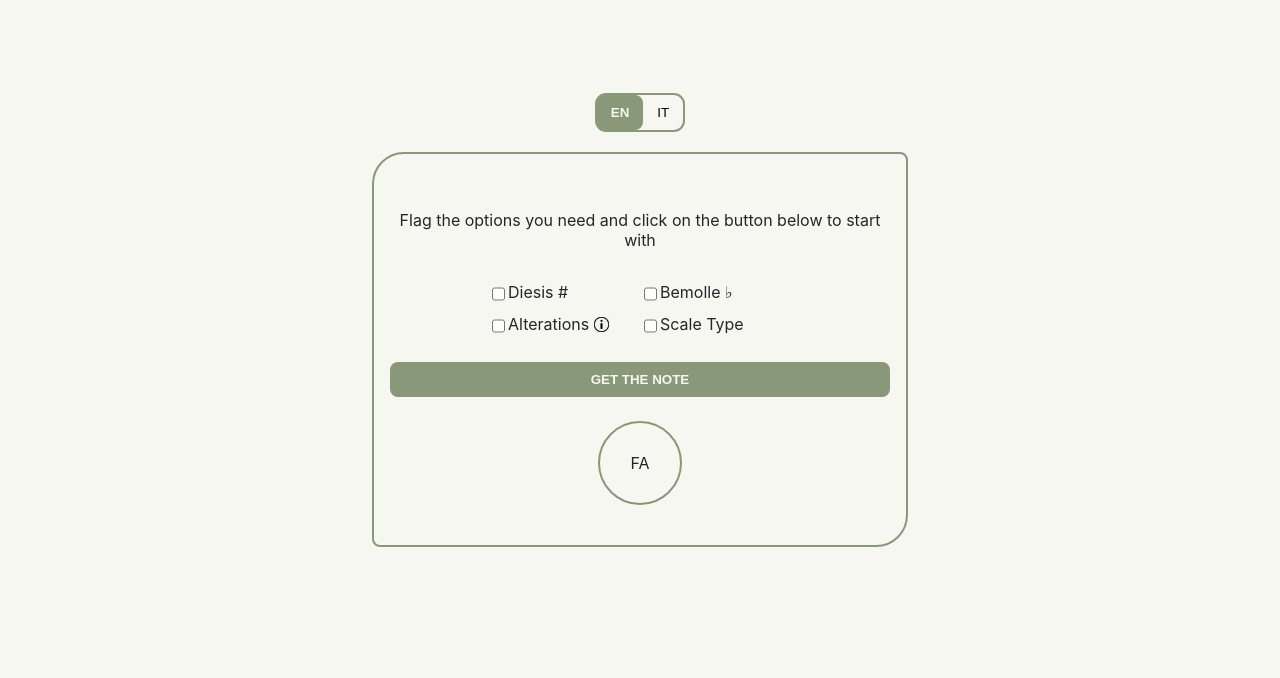
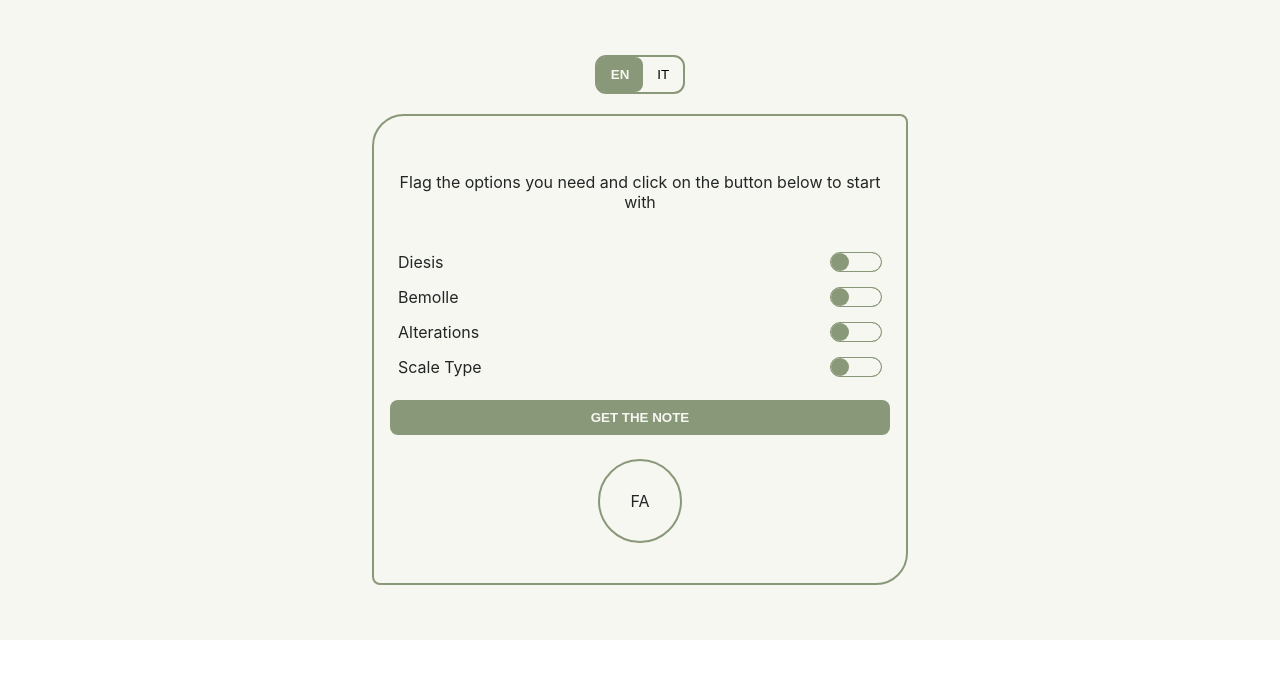
Before and after one commit to foters/random-note-generator, a React (Create React App) app: page / in a window 1280 px wide. Shown: the top 678 px of the page. Built offline with nearby package versions, Linux system fonts and the light colour scheme.

Commit message:
feature: checkboxes replaced with toggle switch button

```diff
--- a/src/App.css
+++ b/src/App.css
@@ -14,9 +14,15 @@
 .global-wrapper {
   border: 2px solid var(--color3);
   border-radius: 2rem 0.5rem;
-  max-width: 500px;
+  max-width: 336px;
   min-width: 300px;
   padding: 3.5rem 1rem 2.5rem;
+}
+
+@media screen and (min-width: 992px) {
+  .global-wrapper {
+    max-width: 500px;
+  }
 }
 
 .switch-buttons {
--- a/src/components/RandomNoteComponent.css
+++ b/src/components/RandomNoteComponent.css
@@ -1,19 +1,14 @@
 .random-note-wrapper {
   width: 100%;
 }
-.random-note-wrapper__checkboxes {
-  display: grid;
-  justify-content: center;
-  column-count: auto;
-  grid-auto-flow: column;
-  grid-template-rows: 2rem 2rem;
-  grid-template-columns: 9.5rem 9.5rem;
-}
 
 .random-note-wrapper__checkboxes-element {
+  position: relative;
+  align-items: center;
   display: flex;
-  margin-right: 0.5rem;
-  margin-bottom: 0.5rem;
+  margin: 0 0.5rem;
+  justify-content: space-between;
+  height: 35px;
 }
 .random-note-wrapper__checkboxes-element label {
   position: relative;
@@ -28,3 +23,101 @@
   top: 3px;
   background: url(../icons/info.png);
 }
+
+/* css toggle switch options */
+* {
+  user-select: none;
+  -webkit-tap-highlight-color: transparent;
+}
+
+*:focus {
+  outline: none;
+}
+
+.knobs,
+.layer {
+  width: inherit;
+  position: absolute;
+  top: 0;
+  right: 0;
+  bottom: 0;
+  left: 0;
+}
+
+.button-cover {
+  position: relative;
+  width: 52px;
+  height: 20px;
+}
+
+.button {
+  position: absolute;
+  top: 1.3rem;
+  width: 50px;
+  height: 18px;
+  margin: -20px auto 0 auto;
+  overflow: hidden;
+  border: 1px solid var(--color3);
+  background-color: var(--color3);
+}
+
+.button.r,
+.button.r .layer {
+  border-radius: 100px;
+}
+
+.checkbox {
+  position: relative;
+  width: 100%;
+  height: 100%;
+  padding: 0;
+  margin: 0;
+  opacity: 0;
+  cursor: pointer;
+  z-index: 3;
+}
+
+.knobs {
+  z-index: 2;
+}
+
+.layer {
+  width: 100%;
+  background-color: var(--color1);
+  transition: 0.3s ease all;
+  z-index: 1;
+}
+
+.switch-button .knobs:before {
+  content: "";
+  position: absolute;
+  top: 0;
+  left: 0;
+  width: 10px;
+  height: 0;
+  color: #fff;
+  font-size: 10px;
+  font-weight: bold;
+  text-align: center;
+  line-height: 1;
+  padding: 9px 4px;
+  background-color: var(--color3);
+  border-radius: 50%;
+  transition: 0.3s cubic-bezier(0.18, 0.89, 0.35, 1.15) all;
+}
+
+.switch-button .checkbox:checked+.knobs:before {
+  content: "";
+  left: 32px;
+  background-color: var(--color1);
+}
+
+.switch-button .checkbox:checked~.layer {
+  background-color: var(--color3);;
+}
+
+.switch-button .knobs,
+.switch-button .knobs:before,
+.switch-button .layer {
+  transition: 0.3s ease all;
+}
--- a/src/components/RandomNoteComponent.tsx
+++ b/src/components/RandomNoteComponent.tsx
@@ -48,26 +48,45 @@ const RandomNoteComponent = (props: any) => {
 
       <div className="random-note-wrapper__checkboxes">
         <div className="random-note-wrapper__checkboxes-element">
-          <input type='checkbox' id="toggleDiesis" onChange={toggleDiesis}/>
-          <label htmlFor='toggleDiesis'>Diesis #</label>
+          <label htmlFor='toggleDiesis'>{t('diesis')}</label>
+          <div className="button-cover">
+            <div className="button r switch-button">
+              <input type="checkbox" className="checkbox" id="toggleDiesis" onChange={toggleDiesis} />
+              <div className="knobs"></div>
+              <div className="layer"></div>
+            </div>
+          </div>
         </div>
         <div className="random-note-wrapper__checkboxes-element">
-          <input type='checkbox' id="toggleAlteraction" onChange={toggleAlteraction} />
-          {/* TODO: aggiungere tooltip per indicare che queste alterazioni sono riferite alla scala */}
-          <label htmlFor='toggleAlteraction'>
-            {t('alterations')}
-            <span className="info-icon">
-              {/* <img src="../icons/info.png" alt="" /> */}
-            </span>
-          </label>
+          <label htmlFor='toggleBemolle'>{t('bemolle')}</label>
+          <div className="button-cover">
+            <div className="button r switch-button">
+              <input type="checkbox" className="checkbox" id="toggleBemolle" onChange={toggleBemolle} />
+              <div className="knobs"></div>
+              <div className="layer"></div>
+            </div>
+          </div>
+        </div>
+        {/* TODO: aggiungere tooltip per indicare che queste alterazioni sono riferite alla scala */}
+        <div className="random-note-wrapper__checkboxes-element">
+          <label htmlFor='toggleAlteraction'>{t('alterations')}</label>
+          <div className="button-cover">
+            <div className="button r switch-button">
+              <input type="checkbox" className="checkbox" id="toggleAlteraction" onChange={toggleAlteraction} />
+              <div className="knobs"></div>
+              <div className="layer"></div>
+            </div>
+          </div>
         </div>
         <div className="random-note-wrapper__checkboxes-element">
-          <input type='checkbox' id="toggleBemolle" onChange={toggleBemolle}/>
-          <label htmlFor='toggleBemolle'>Bemolle ♭</label>
-        </div>
-        <div className="random-note-wrapper__checkboxes-element">
-          <input type='checkbox' id="toggleScale" onChange={toggleScale}/>
-          <label htmlFor='toggleScale'>{ t('scaleType')}</label>
+          <label htmlFor='toggleScale'>{t('scaleType')}</label>
+          <div className="button-cover">
+            <div className="button r switch-button">
+              <input type="checkbox" className="checkbox" id="toggleScale" onChange={toggleScale} />
+              <div className="knobs"></div>
+              <div className="layer"></div>
+            </div>
+          </div>
         </div>
       </div>
 
--- a/src/i18n.ts
+++ b/src/i18n.ts
@@ -24,17 +24,21 @@ i18n
           scaleType: 'Scale Type',
           scaleResult: 'Scale {{scaleName}}',
           changeCountry: '{{country}}',
-          getNote: 'Get the note'
+          getNote: 'Get the note',
+          diesis: 'Diesis',
+          bemolle: 'Bemolle'
         }
       },
       it: {
         translation: {
-          headerMessage: 'Scegli le optioni che preferisci e clicca sul bottone per iniziare',
+          headerMessage: 'Scegli le opzioni che preferisci e clicca sul bottone per iniziare',
           alterations: 'Alterazioni',
           scaleType: 'Tipo di scala',
           scaleResult: 'Scala {{scaleName}}',
           changeCountry: '{{country}}',
-          getNote: 'Genera la nota'
+          getNote: 'Genera la nota',
+          diesis: 'Diesis',
+          bemolle: 'Bemolle'
         }
       }
     }
--- a/src/index.css
+++ b/src/index.css
@@ -9,9 +9,9 @@ body {
   -moz-osx-font-smoothing: grayscale;
 }
 
-html * {
+/* html * {
   background-color:  var(--color1);
-}
+} */
 
 code {
   font-family: source-code-pro, Menlo, Monaco, Consolas, 'Courier New',
```
